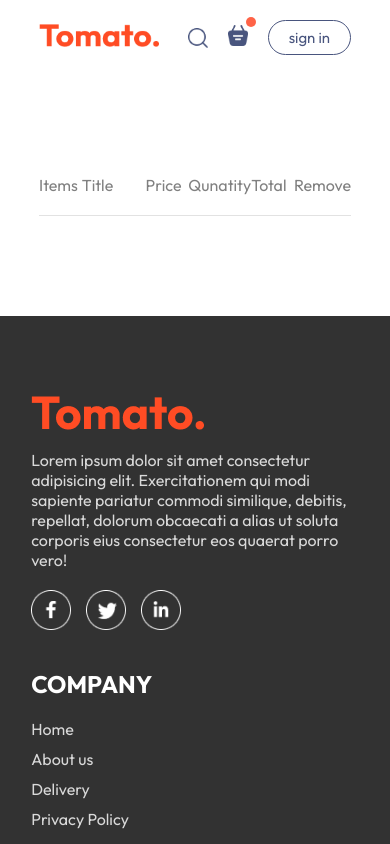
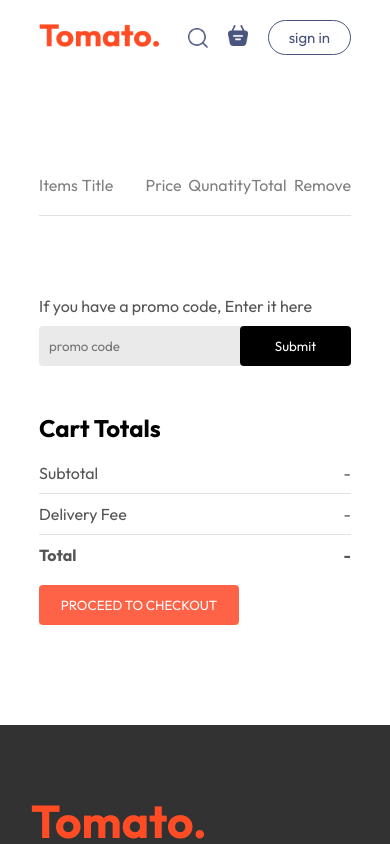
Before and after one commit to samuelireke/food-delivery, a React (Vite) app in the folder frontend/: page /cart in a window 390 px wide. Shown: the top 844 px of the page. Built offline with nearby package versions, Linux system fonts and the light colour scheme.

Commit message:
Cart Page completed. Responsiveness added

```diff
--- a/frontend/src/components/Navbar/Navbar.jsx
+++ b/frontend/src/components/Navbar/Navbar.jsx
@@ -1,11 +1,14 @@
 /* eslint-disable no-unused-vars */
-import React, { useState } from "react";
+import React, { useContext, useState } from "react";
 import "./Navbar.css";
 import { assets } from "../../assets/assets";
 import { Link } from "react-router-dom";
+import { StoreContext } from "../../context/StoreContext";
 
 const Navbar = ({ setShowLogin }) => {
   const [menu, setMenu] = useState("home");
+
+  const { getTotalCartAmount } = useContext(StoreContext);
   return (
     <div className="navbar">
       <Link to="/" onClick={() => setMenu("home")}>
@@ -51,7 +54,7 @@
           <Link to="/cart">
             <img src={assets.basket_icon} alt="" />
           </Link>
-          <div className="dot"></div>
+          <div className={getTotalCartAmount() === 0 ? "" : "dot"}></div>
         </div>
         <button
           onClick={() => {
--- a/frontend/src/context/StoreContext.jsx
+++ b/frontend/src/context/StoreContext.jsx
@@ -23,9 +23,16 @@
     }
   };
 
-  useEffect(() => {
-    console.log(cartItems);
-  }, [cartItems]);
+  const getTotalCartAmount = () => {
+    let totalAmount = 0;
+    for (const item in cartItems) {
+      if (cartItems[item] > 0) {
+        const itemInfo = food_list.find((product) => product._id === item);
+        totalAmount += itemInfo.price * cartItems[item];
+      }
+    }
+    return totalAmount;
+  };
 
   const contextValue = {
     food_list,
@@ -33,6 +40,7 @@
     setCartItems,
     addToCart,
     removeFromCart,
+    getTotalCartAmount,
   };
 
   return (
--- a/frontend/src/pages/Cart/Cart.css
+++ b/frontend/src/pages/Cart/Cart.css
@@ -27,3 +27,78 @@
 .cart-items-item .cross {
   cursor: pointer;
 }
+
+.cart-bottom {
+  margin-top: 80px;
+  display: flex;
+  justify-content: space-between;
+  gap: max(12vw, 20px);
+}
+
+.cart-total {
+  flex: 1;
+  display: flex;
+  flex-direction: column;
+  gap: 20px;
+}
+
+.cart-details {
+  display: flex;
+  justify-content: space-between;
+  color: #555;
+}
+
+.cart-total hr {
+  margin: 10px 0px;
+}
+
+.cart-total button {
+  border: none;
+  color: white;
+  background-color: tomato;
+  width: max(15vw, 200px);
+  padding: 12px 0px;
+  border-radius: 4px;
+  cursor: pointer;
+}
+
+.cart-promocode {
+  flex: 1;
+}
+
+.cart-promocode p {
+  color: #555;
+}
+
+.cart-promocode-input {
+  margin-top: 10px;
+  display: flex;
+  justify-content: space-between;
+  background-color: #eaeaea;
+  border-radius: 4px;
+}
+
+.cart-promocode-input input {
+  background: transparent;
+  border: none;
+  outline: none;
+  padding-left: 10px;
+}
+
+.cart-promocode-input button {
+  width: max(10vw, 150px);
+  padding: 12px 5px;
+  background-color: black;
+  border: none;
+  color: white;
+  border-radius: 4px;
+}
+
+@media (max-width: 750px) {
+  .cart-bottom {
+    flex-direction: column-reverse;
+  }
+  .cart-promocode {
+    justify-content: start;
+  }
+}
--- a/frontend/src/pages/Cart/Cart.jsx
+++ b/frontend/src/pages/Cart/Cart.jsx
@@ -3,7 +3,8 @@
 import { StoreContext } from "../../context/StoreContext";
 
 const Cart = () => {
-  const { cartItems, food_list, removeFromCart } = useContext(StoreContext);
+  const { cartItems, food_list, removeFromCart, getTotalCartAmount } =
+    useContext(StoreContext);
   return (
     <div className="cart">
       <div className="cart-items">
@@ -37,6 +38,43 @@
           }
         })}
       </div>
+      <div className="cart-bottom">
+        <div className="cart-total">
+          <h2>Cart Totals</h2>
+          <div>
+            <div className="cart-details">
+              <p>Subtotal</p>
+              <p>
+                {getTotalCartAmount() === 0 ? "-" : "£" + getTotalCartAmount()}
+              </p>
+            </div>
+            <hr />
+            <div className="cart-details">
+              <p>Delivery Fee</p>
+              <p>{getTotalCartAmount() === 0 ? "-" : "£2"}</p>
+            </div>
+            <hr />
+            <div className="cart-details">
+              <b>Total</b>
+              <b>
+                {getTotalCartAmount() === 0
+                  ? "-"
+                  : "£" + getTotalCartAmount() + 2}
+              </b>
+            </div>
+          </div>
+          <button>PROCEED TO CHECKOUT</button>
+        </div>
+        <div className="cart-promocode">
+          <div>
+            <p>If you have a promo code, Enter it here</p>
+            <div className="cart-promocode-input">
+              <input type="text" placeholder="promo code" />
+              <button>Submit</button>
+            </div>
+          </div>
+        </div>
+      </div>
     </div>
   );
 };
```
